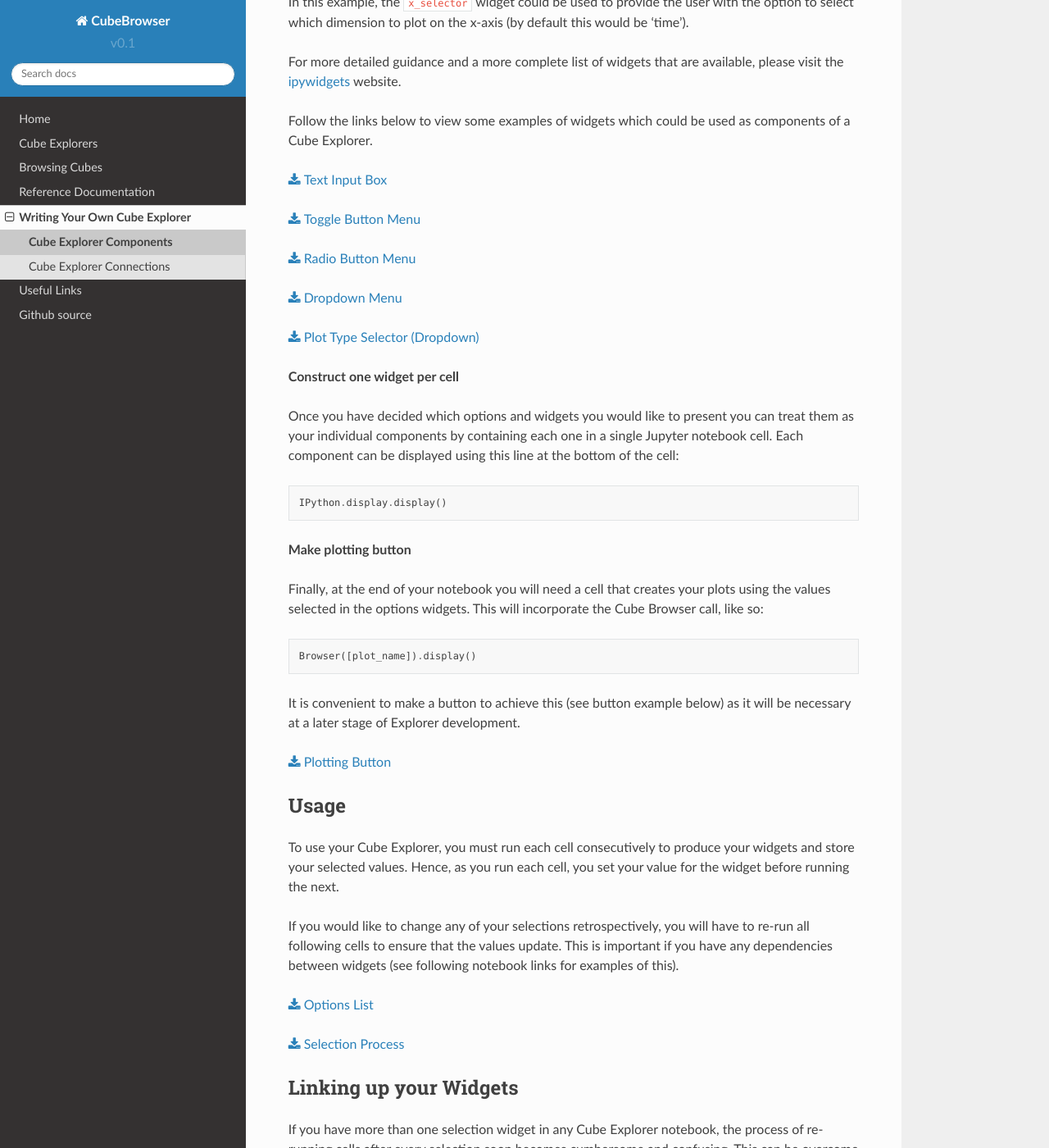
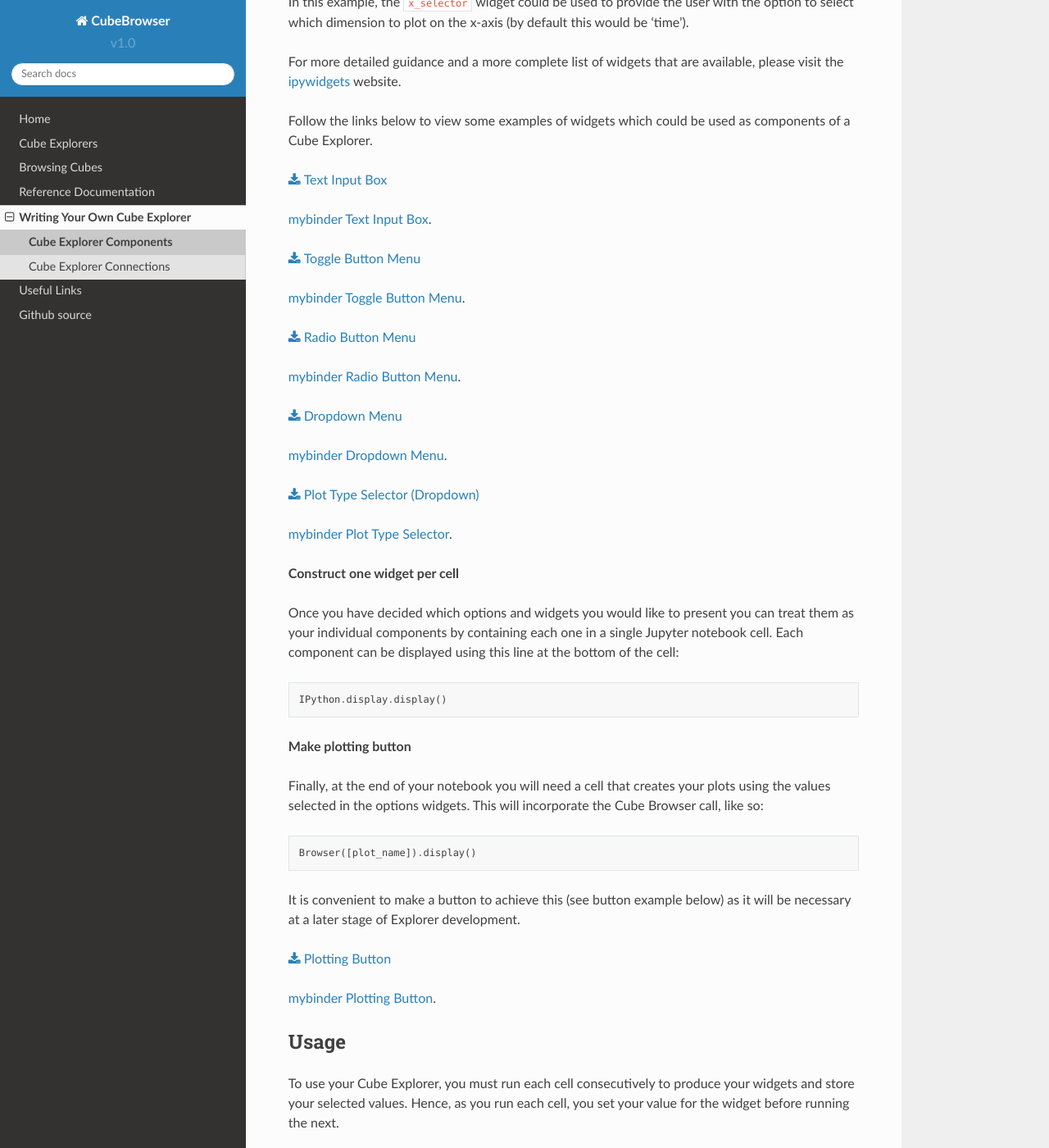
Before and after one commit to SciTools/cube_browser, a Sphinx documentation site: the page built from doc/write_your_own/components/intro.rst, in a window 1280 px wide and 1400 px high, scrolled down 558 px. Shown: the whole window at 82% size. Built offline with Sphinx 7.4.7 and the Read the Docs theme 2.0.0, drawn with Linux system fonts in a browser that asks for light colours; some of the changed text lies outside the part shown.

```diff
--- a/doc/conf.py
+++ b/doc/conf.py
@@ -12,9 +12,9 @@ description = 'Browser based exploration of Iris cubes'
 
 
 # # The short X.Y version.
-version = u'v0.1'
+version = u'v1.0'
 # The full version, including alpha/beta/rc tags.
-release = u'v0.1'
+release = u'v1.0.0'
 
 # Override default theme
 import sphinx_rtd_theme
--- a/doc/explorers/intro.rst
+++ b/doc/explorers/intro.rst
@@ -13,6 +13,8 @@ Links to Cube Explorers
 
 :download:`Click here to download the notebook <explore.ipynb>`
 
+You can see a demonstration version of explorer via the mybinder service.  This is freely hosted by generous people, but it is not fast and you should not load your own data into the sessions; it uses Iris sample data instead: `mybinder cube_browser <http://mybinder.org/repo/scitools/cube_browser/doc/explorers/explore.ipynb>`_.
+
 Usage
 -----
 
--- a/doc/index.rst
+++ b/doc/index.rst
@@ -16,6 +16,7 @@ There are three different ways which you can use Cube Browser:
 
    You can use our ready-made Cube Explorers to choose and plot your Iris cubes.
    This is an interactive Graphical User Interface, which is available to :download:`download <explorers/explore.ipynb>`
+   You can see a demonstration version of explorer via the mybinder service.  This is freely hosted by generous people, but it is not fast and you should not load your own data into the sessions; it uses Iris sample data instead: `mybinder cube_browser <http://mybinder.org/repo/scitools/cube_browser/doc/explorers/explore.ipynb>`_.
 
 
 2. **Browsing cubes:**
--- a/doc/write_your_own/components/intro.rst
+++ b/doc/write_your_own/components/intro.rst
@@ -25,13 +25,23 @@ Follow the links below to view some examples of widgets which could be used as c
 
 :download:`Text Input Box <ValueCatcher.ipynb>`
 
+`mybinder Text Input Box <http://mybinder.org/repo/scitools/cube_browser/doc/write_your_own/components/ValueCatcher.ipynb>`_.
+
 :download:`Toggle Button Menu <DimPicker1.ipynb>`
+
+`mybinder Toggle Button Menu <http://mybinder.org/repo/scitools/cube_browser/doc/write_your_own/components/DimPicker1.ipynb>`_.
 
 :download:`Radio Button Menu <DimPicker2.ipynb>`
 
+`mybinder Radio Button Menu <http://mybinder.org/repo/scitools/cube_browser/doc/write_your_own/components/DimPicker2.ipynb>`_.
+
 :download:`Dropdown Menu <DimPicker3.ipynb>`
 
+`mybinder Dropdown Menu <http://mybinder.org/repo/scitools/cube_browser/doc/write_your_own/components/DimPicker3.ipynb>`_.
+
 :download:`Plot Type Selector (Dropdown) <iplotPicker.ipynb>`
+
+`mybinder Plot Type Selector <http://mybinder.org/repo/scitools/cube_browser/doc/write_your_own/components/iplotPicker.ipynb>`_.
 
 
 **Construct one widget per cell**
@@ -51,6 +61,8 @@ It is convenient to make a button to achieve this (see button example below) as
 
 :download:`Plotting Button <Button.ipynb>`
 
+`mybinder Plotting Button <http://mybinder.org/repo/scitools/cube_browser/doc/write_your_own/components/Button.ipynb>`_.
+
 
 Usage
 -----
@@ -64,7 +76,11 @@ This is important if you have any dependencies between widgets (see following no
 
 :download:`Options List <OptionsCascade.ipynb>`
 
+`mybinder Options List <http://mybinder.org/repo/scitools/cube_browser/doc/write_your_own/components/OptionsCascade.ipynb>`_.
+
 :download:`Selection Process <Workflow1.ipynb>`
+
+`mybinder Selection Process <http://mybinder.org/repo/scitools/cube_browser/doc/write_your_own/components/Workflow1.ipynb>`_.
 
 
 Linking up your Widgets
--- a/doc/write_your_own/connections/intro.rst
+++ b/doc/write_your_own/connections/intro.rst
@@ -32,4 +32,8 @@ Links to Notebooks:
 
 :download:`Simple File Picker <filePickerSimple.ipynb>`
 
+`mybinder Simple File Picker <http://mybinder.org/repo/scitools/cube_browser/doc/write_your_own/components/filePickerSimple.ipynb>`_.
+
 :download:`Interactions <interactions.ipynb>`
+
+`mybinder Interactions <http://mybinder.org/repo/scitools/cube_browser/doc/write_your_own/components/interactions.ipynb>`_.
```
Also changed, not shown: doc/browsing_cubes/intro.rst (+13 -11 lines), 1 other file.
